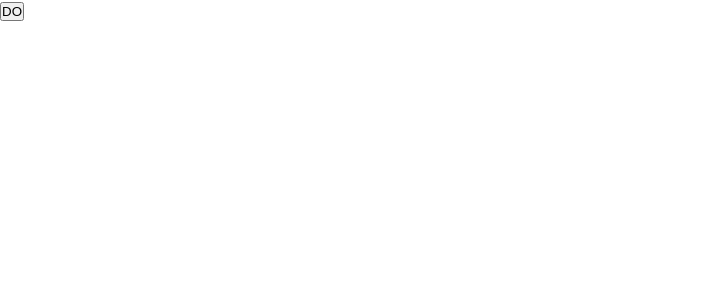
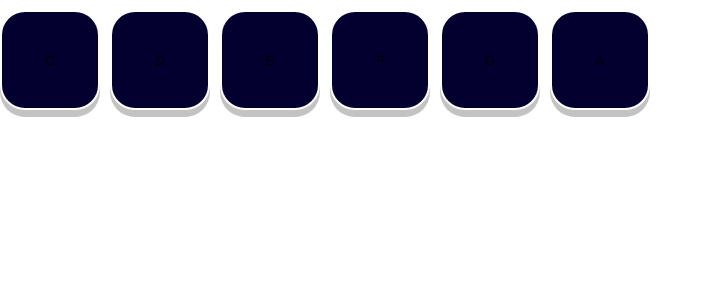
Before and after one commit to oNEOBYTEo/interactive-piano, a Next.js app: page / in a window 1280 px wide. Shown: the top 300 px of the page, without its empty margins (0-713 px from the left). Built offline with nearby package versions, Linux system fonts and the light colour scheme.

Commit message:
buttons and style added

```diff
--- a/src/app/components/Cuadradito.jsx
+++ b/src/app/components/Cuadradito.jsx
@@ -2,15 +2,17 @@
 
 import * as Tone from 'tone';
 
-export function Cuadradito({ title = 'LA' }) {
+export function Cuadradito({ note = 'C' }) {
   const synth = new Tone.Synth().toDestination();
 
   function playSound() {
-    synth.triggerAttackRelease(`${title[0]}3`, '6n');
+    synth.triggerAttackRelease(`${note}3`, '6n');
   }
   return (
     <>
-      <button onClick={playSound}>{title}</button>
+      <button className="square" onClick={playSound}>
+        {note}
+      </button>
     </>
   );
 }
--- a/src/app/page.js
+++ b/src/app/page.js
@@ -3,7 +3,12 @@ import { Cuadradito } from './components/Cuadradito';
 export default function Home() {
   return (
     <div>
-      <Cuadradito title="DO" />
+      <Cuadradito note="C" />
+      <Cuadradito note="D" />
+      <Cuadradito note="E" />
+      <Cuadradito note="F" />
+      <Cuadradito note="G" />
+      <Cuadradito note="A" />
     </div>
   );
 }
```
